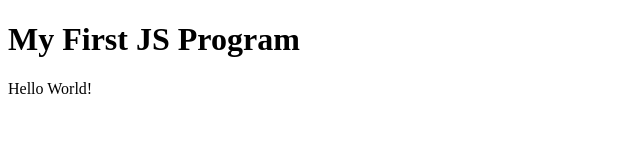
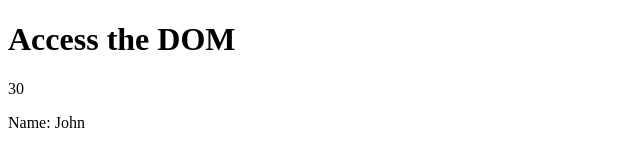
Before and after one commit to ericmpastore/hello_world, a plain HTML site: page index.html in a window 1280 px wide. Shown: the whole page, without its empty margins (0-640 px from the left). Drawn offline with Linux system fonts and the light colour scheme.

Commit message:
added new variables and console logs to domWrite

```diff
--- a/helloWorld.js
+++ b/helloWorld.js
@@ -6,11 +6,38 @@ function helloWorld()
     alert("Hello world!");
 }
 
+// Test function to write Hello World! in the document stream
+// EPastore, 04/17/2026
 function docWrite()
 {
     document.write("Hello World!");
     console.log("Hello console!");
 }
 
+// Test function to manipulate the DOM
+// EPastore, 04/18/2026
+function domWrite()
+{
+    document.getElementById("numericsection").innerHTML = 30;
+    document.getElementById("textsection").innerHTML = "Name: John";
+
+    var a;
+    a = 10;
+    var b,c;
+    b = c = 20;
+
+    x = a + 30;
+
+    console.log("Value of a : " + a)
+    console.log("Value of b : " + b)
+    console.log("Value of c : " + c)
+    console.log("Value of x : " + x)
+
+    y = b * c;
+
+    console.log("Value of y : " + y)
+}
+
 // helloWorld()
-docWrite()
+// docWrite()
+domWrite()
--- a/index.html
+++ b/index.html
@@ -3,13 +3,15 @@
     <head>
         <meta charset="utf-8">
         <title>Hello World! Demo</title>
-
-        <h1>My First JS Program</h1>
-        <script src="helloWorld.js">
+        <script defer src="helloWorld.js">
 
         </script>
     </head>
     <body>
+        <h1>Access the DOM</h1>
+
+        <p id="numericsection"></p>
+        <p id="textsection"></p>
 
     </body>
 </html>
```
